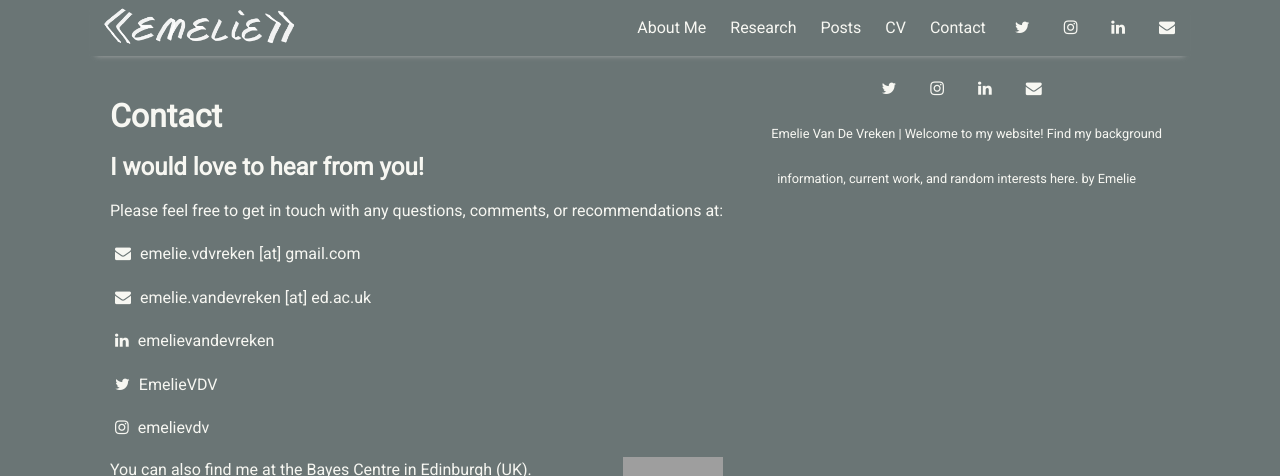
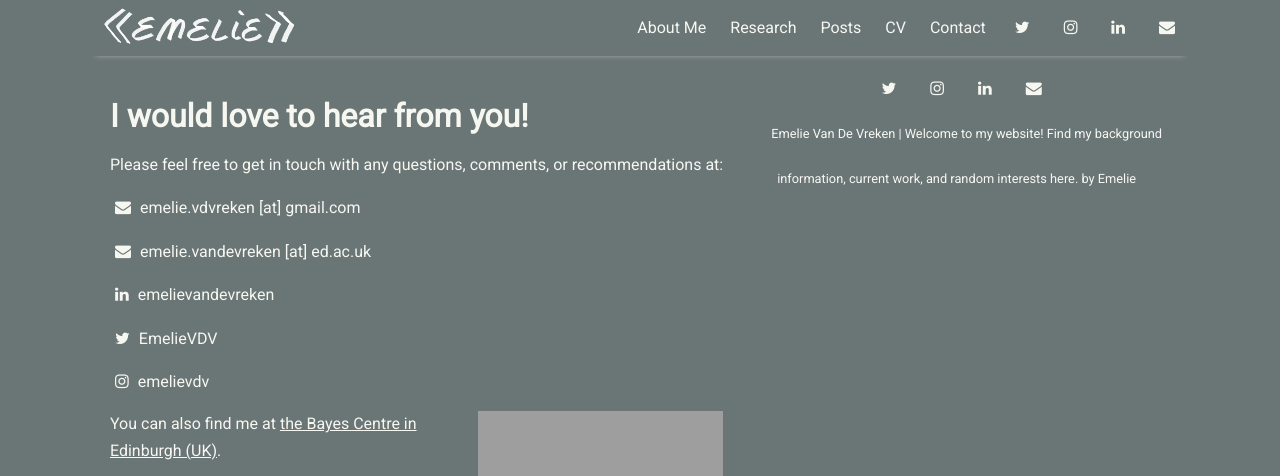
Before and after one commit to evdv/evdv.github.io, a Jekyll site: the page built from _pages/contact.md, in a window 1280 px wide, cut to the strip 0-476 px from the top of the page. Built offline with Jekyll 4.4.1, drawn with Linux system fonts in a browser that asks for light colours; nearby versions of some CDN libraries.

Commit message:
minor changes to content about and contact page

```diff
--- a/_pages/contact.md
+++ b/_pages/contact.md
@@ -1,10 +1,8 @@
 ---
 layout: page
-title: Contact
+title: I would love to hear from you!
 permalink: /contact
 ---
-
-## I would love to hear from you!
 
 Please feel free to get in touch with any questions, comments, or recommendations at:
 
@@ -18,7 +16,7 @@ Please feel free to get in touch with any questions, comments, or recommendation
 
 <a href="https://instagram.com/emelievdv" id="textlinks"><i class="fa fa-instagram" aria-hidden="true"></i> emelievdv</a>
 
-<img style="float: right; margin: 0px 0px 15px 15px;" src="{{ site.github.url }}/assets/img/objects/information-telephone.jpg" width="100" />
+<img style="float: right; margin: 0px 0px 15px 15px;" src="{{ site.github.url }}/assets/img/objects/information-telephone.jpg" width="40%" />
 
 You can also find me at [the Bayes Centre in Edinburgh (UK)](https://goo.gl/maps/kxVQTmeRVQHTD56B6){:class="textlinks"}.
 
```
Also changed, not shown: _pages/about.md (+1 -1 lines).
